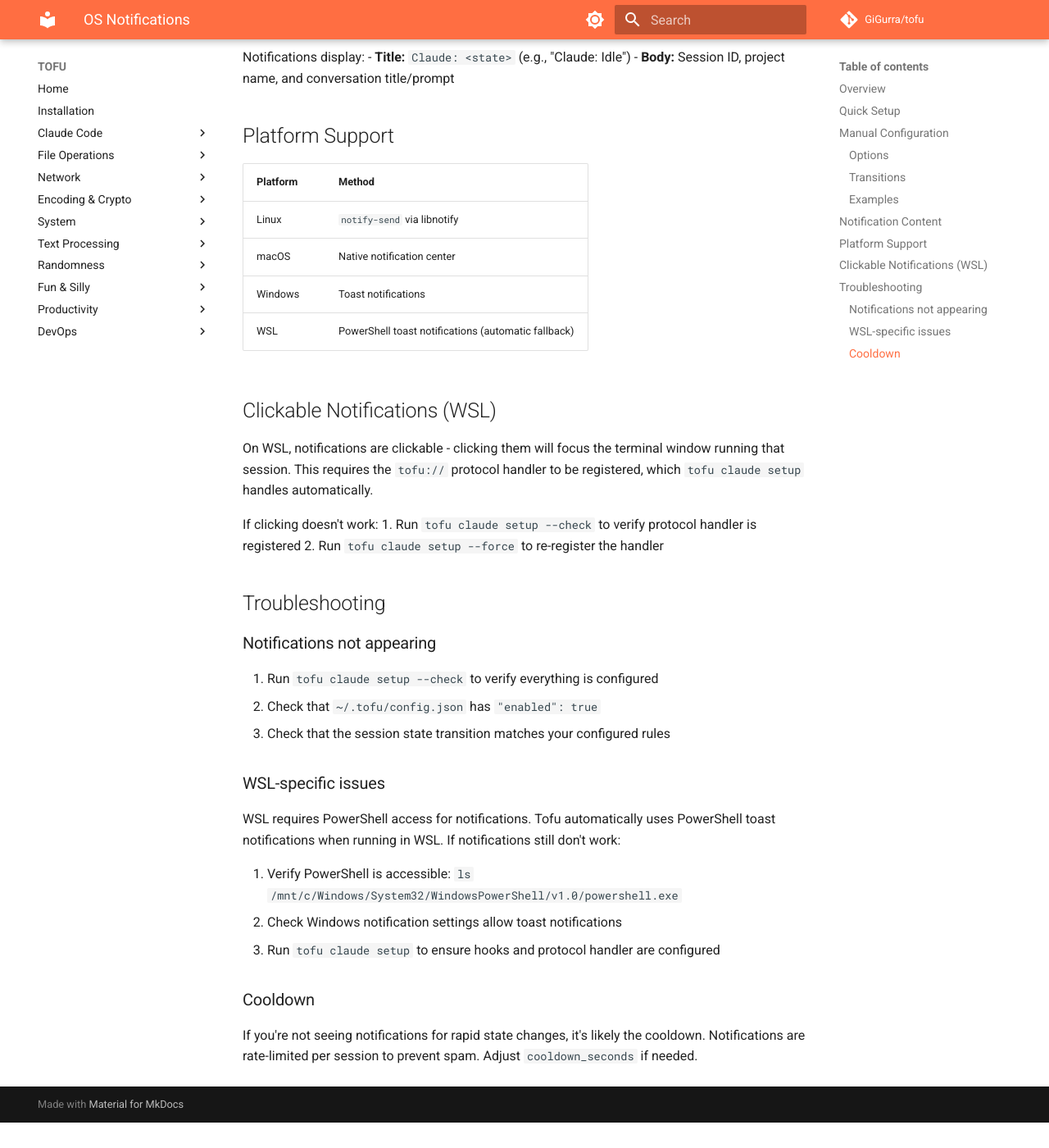
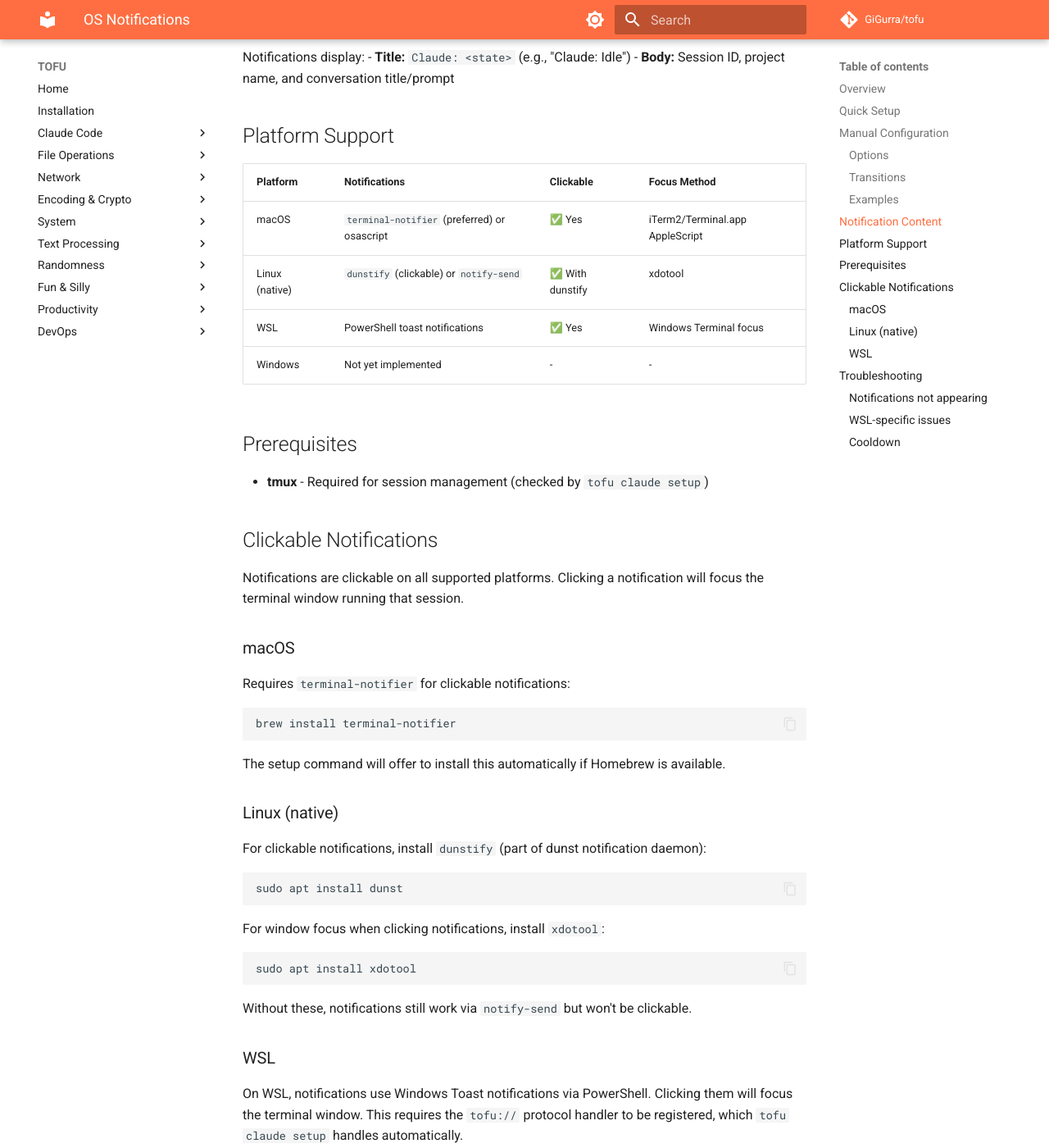
Before and after one commit to GiGurra/tofu, an MkDocs documentation site: the page built from docs/claude/notifications.md, in a window 1280 px wide and 1400 px high, scrolled down 2206 px. Shown: the whole window at 82% size. Built offline with MkDocs 1.6.1 and Material for MkDocs 9.7.7, drawn with Linux system fonts in a browser that asks for light colours; comment, search, counter and statistics services are not loaded; before the commit the page ends 3575 px from its top, so only the background shows below that.

Commit message:
Update docs for cross-platform notification support
- Document clickable notifications for macOS and native Linux
- Add platform support table with notification methods and focus tools
- Add prerequisites section (tmux requirement)
- Add installation instructions for terminal-notifier, dunstify, xdotool
- Update setup command description to mention all platform checks

Co-Authored-By: Claude Opus 4.5 <noreply@anthropic.com>

````diff
--- a/docs/claude/notifications.md
+++ b/docs/claude/notifications.md
@@ -100,16 +100,50 @@ Notifications display:
 
 ## Platform Support
 
-| Platform | Method |
-|----------|--------|
-| Linux | `notify-send` via libnotify |
-| macOS | Native notification center |
-| Windows | Toast notifications |
-| WSL | PowerShell toast notifications (automatic fallback) |
+| Platform | Notifications | Clickable | Focus Method |
+|----------|---------------|-----------|--------------|
+| macOS | `terminal-notifier` (preferred) or osascript | ✅ Yes | iTerm2/Terminal.app AppleScript |
+| Linux (native) | `dunstify` (clickable) or `notify-send` | ✅ With dunstify | xdotool |
+| WSL | PowerShell toast notifications | ✅ Yes | Windows Terminal focus |
+| Windows | Not yet implemented | - | - |
 
-## Clickable Notifications (WSL)
+## Prerequisites
 
-On WSL, notifications are clickable - clicking them will focus the terminal window running that session. This requires the `tofu://` protocol handler to be registered, which `tofu claude setup` handles automatically.
+- **tmux** - Required for session management (checked by `tofu claude setup`)
+
+## Clickable Notifications
+
+Notifications are clickable on all supported platforms. Clicking a notification will focus the terminal window running that session.
+
+### macOS
+
+Requires `terminal-notifier` for clickable notifications:
+
+```bash
+brew install terminal-notifier
+```
+
+The setup command will offer to install this automatically if Homebrew is available.
+
+### Linux (native)
+
+For clickable notifications, install `dunstify` (part of dunst notification daemon):
+
+```bash
+sudo apt install dunst
+```
+
+For window focus when clicking notifications, install `xdotool`:
+
+```bash
+sudo apt install xdotool
+```
+
+Without these, notifications still work via `notify-send` but won't be clickable.
+
+### WSL
+
+On WSL, notifications use Windows Toast notifications via PowerShell. Clicking them will focus the terminal window. This requires the `tofu://` protocol handler to be registered, which `tofu claude setup` handles automatically.
 
 If clicking doesn't work:
 1. Run `tofu claude setup --check` to verify protocol handler is registered
````
Also changed, not shown: docs/claude/index.md (+3 -1 lines).
